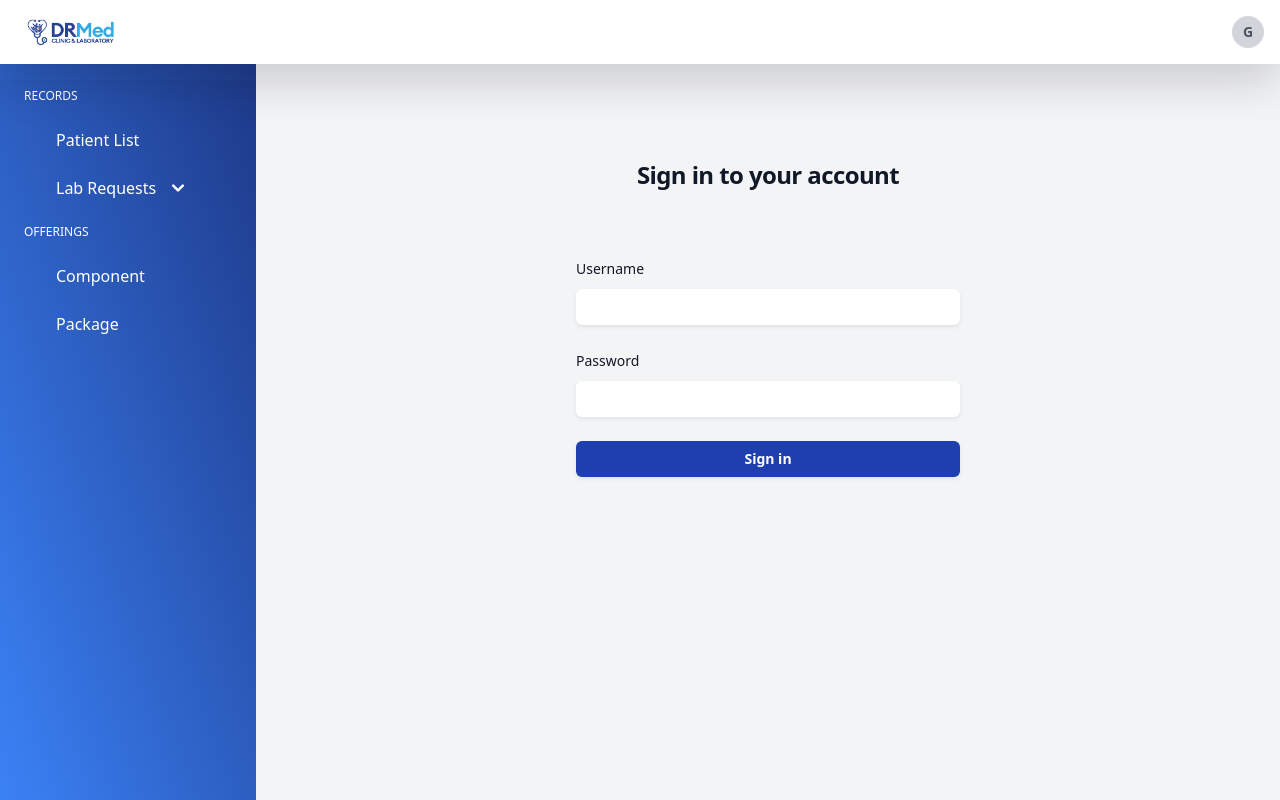
After one commit to daveigh-abogado/drmedlab, a Django app: page /login/ in a window 1280 px wide. The commit adds this page. Run offline with Django 5.2, Linux system fonts and the light colour scheme; style sheets or scripts are compiled from the project's sources; some libraries are stand-ins or nearby versions.

Commit message:
Basic login, no signup yet

```diff
--- a/labreqsys/templates/labreqsys/base.html
+++ b/labreqsys/templates/labreqsys/base.html
@@ -34,23 +34,40 @@
                     <div class="flex items-center">
                         <div class="flex items-center ms-3">
                         <div>
-                            <button type="button" class="flex text-sm bg-gray-800 rounded-full focus:ring-4 focus:ring-gray-300 dark:focus:ring-gray-600" aria-expanded="false" data-dropdown-toggle="dropdown-user">
+                            <button type="button" class="flex text-sm rounded-full focus:ring-4 focus:ring-gray-300 dark:focus:ring-gray-600" aria-expanded="false" data-dropdown-toggle="dropdown-user">
                             <span class="sr-only">Open user menu</span>
-                            <!--user profile pic-->
-                            <img class="w-8 h-8 rounded-full" src="{% static 'images/receptionProfilePic.png' %}" alt="user photo">
+                            {% if user.is_authenticated %}
+                                <div class="w-8 h-8 rounded-full bg-primary-700 flex items-center justify-center">
+                                    <span class="text-white font-semibold">{{ user.username|make_list|first|upper }}</span>
+                                </div>
+                            {% else %}
+                                <div class="w-8 h-8 rounded-full bg-gray-300 flex items-center justify-center">
+                                    <span class="text-gray-600 font-semibold">G</span>
+                                </div>
+                            {% endif %}
                             </button>
                         </div>
 
                         <div class="z-50 hidden my-4 text-base list-none bg-white divide-y divide-gray-100 rounded-sm shadow-sm dark:bg-gray-700 dark:divide-gray-600" id="dropdown-user">
                             <div class="px-4 py-3" role="none">
                             <p class="text-sm text-gray-900 dark:text-white" role="none">
-                                Reception
+                                {% if user.is_authenticated %}
+                                    {{ user.get_full_name|default:user.username }}
+                                {% else %}
+                                    Guest
+                                {% endif %}
                             </p>
                             </div>
                             <ul class="py-1" role="none">
-                            <li>
-                                <a href="#" class="block px-4 py-2 text-sm text-gray-700 hover:bg-gray-100 dark:text-gray-300 dark:hover:bg-gray-600 dark:hover:text-white" role="menuitem">Sign out</a>
-                            </li>
+                            {% if user.is_authenticated %}
+                                <li>
+                                    <a href="{% url 'logout' %}" class="block px-4 py-2 text-sm text-gray-700 hover:bg-gray-100 dark:text-gray-300 dark:hover:bg-gray-600 dark:hover:text-white" role="menuitem">Sign out</a>
+                                </li>
+                            {% else %}
+                                <li>
+                                    <a href="{% url 'login' %}" class="block px-4 py-2 text-sm text-gray-700 hover:bg-gray-100 dark:text-gray-300 dark:hover:bg-gray-600 dark:hover:text-white" role="menuitem">Sign in</a>
+                                </li>
+                            {% endif %}
                             </ul>
                         </div>
                         </div>
--- /dev/null
+++ b/labreqsys/templates/labreqsys/login.html
@@ -0,0 +1,41 @@
+{% extends 'labreqsys/base.html' %}
+{% load static tailwind_tags %}
+
+{% block content %}
+<div class="flex min-h-full flex-col justify-center px-6 py-12 lg:px-8">
+    <div class="sm:mx-auto sm:w-full sm:max-w-sm">
+        <h2 class="mt-10 text-center text-2xl font-bold leading-9 tracking-tight text-gray-900">Sign in to your account</h2>
+    </div>
+
+    <div class="mt-10 sm:mx-auto sm:w-full sm:max-w-sm">
+        <form class="space-y-6" method="POST">
+            {% csrf_token %}
+            {% if error_message %}
+            <div class="bg-red-100 border border-red-400 text-red-700 px-4 py-3 rounded relative" role="alert">
+                <span class="block sm:inline">{{ error_message }}</span>
+            </div>
+            {% endif %}
+
+            <div>
+                <label for="username" class="block text-sm font-medium leading-6 text-gray-900">Username</label>
+                <div class="mt-2">
+                    <input id="username" name="username" type="text" required class="block w-full rounded-md border-0 py-1.5 text-gray-900 shadow-sm ring-1 ring-inset ring-gray-300 placeholder:text-gray-400 focus:ring-2 focus:ring-inset focus:ring-primary-600 sm:text-sm sm:leading-6">
+                </div>
+            </div>
+
+            <div>
+                <div class="flex items-center justify-between">
+                    <label for="password" class="block text-sm font-medium leading-6 text-gray-900">Password</label>
+                </div>
+                <div class="mt-2">
+                    <input id="password" name="password" type="password" required class="block w-full rounded-md border-0 py-1.5 text-gray-900 shadow-sm ring-1 ring-inset ring-gray-300 placeholder:text-gray-400 focus:ring-2 focus:ring-inset focus:ring-primary-600 sm:text-sm sm:leading-6">
+                </div>
+            </div>
+
+            <div>
+                <button type="submit" class="flex w-full justify-center rounded-md bg-primary-700 px-3 py-1.5 text-sm font-semibold leading-6 text-white shadow-sm hover:bg-primary-800 focus-visible:outline focus-visible:outline-2 focus-visible:outline-offset-2 focus-visible:outline-primary-600">Sign in</button>
+            </div>
+        </form>
+    </div>
+</div>
+{% endblock %}
--- a/labreqsys/urls.py
+++ b/labreqsys/urls.py
@@ -5,7 +5,9 @@ from . import views
 
 urlpatterns = [
     path('admin/', admin.site.urls),
-    path('', RedirectView.as_view(url='/patientList', permanent=True)),  # Redirect root URL to /patientList
+    path('', RedirectView.as_view(url='/login', permanent=True)),  # Redirect root URL to login
+    path('login/', views.login_view, name='login'),
+    path('logout/', views.logout_view, name='logout'),
     path('patientList', views.patientList, name='patientList'),
     path('labRequests', views.labRequests, name='labRequests'),
     path('view_patient/<int:pk>/', views.view_patient, name='view_patient'),
@@ -18,5 +20,4 @@ urlpatterns = [
     path('add_patient', views.add_patient, name='add_patient'),
     path('generatePDF', views.generatePDF, name='generatePDF'),
     path('pdf/<int:pk>', views.pdf, name='pdf')
-
 ]
--- a/labreqsys/views.py
+++ b/labreqsys/views.py
@@ -9,6 +9,8 @@ from decimal import Decimal
 from django.utils import timezone
 from django.http import HttpResponse
 from django.urls import reverse
+from django.contrib.auth import authenticate, login, logout
+from django.contrib.auth.decorators import login_required
 
 import pdfkit
 import platform
@@ -40,6 +42,7 @@ def discount(patient, price):
         return payment
 
 # View functions
+@login_required(login_url='login')
 def base(request):
     """
     Render the base template.
@@ -53,6 +56,7 @@ def view_labreqs(request):
     labreqs = LabRequest.objects.all()
     return render(request, 'labreqsys/view_labreqs.html', {'labreqs': labreqs})
 
+@login_required(login_url='login')
 def patientList(request):
     """
     Display a list of all patients.
@@ -60,6 +64,7 @@ def patientList(request):
     patients = Patient.objects.all()
     return render(request, 'labreqsys/patientList.html', {'patients': patients})
 
+@login_required(login_url='login')
 def labRequests(request):
     """
     Display a list of all lab requests.
@@ -68,6 +73,7 @@ def labRequests(request):
 
     return render(request, 'labreqsys/labRequests.html', {'labreqs': labreqs})
 
+@login_required(login_url='login')
 def view_patient(request, pk):
     """
     Display detailed information about a specific patient.
@@ -326,7 +332,8 @@ def submit_labresults(request, line_item_id):
     line_item.save()
     return redirect('view_individual_lab_request', request_id=line_item.request_id)
 
-def add_patient (request):
+@login_required(login_url='login')
+def add_patient(request):
     if request.method == "POST":
 
         last_name = request.POST.get('last_name')
@@ -559,3 +566,21 @@ def savePDF(request, pk):
     response['Content-Disposition'] = f'attachment; filename="{filename}"'  # Correct filename usage
 
     return response
+
+def login_view(request):
+    if request.method == 'POST':
+        username = request.POST.get('username')
+        password = request.POST.get('password')
+        user = authenticate(request, username=username, password=password)
+        if user is not None:
+            login(request, user)
+            return redirect('patientList')
+        else:
+            return render(request, 'labreqsys/login.html', {
+                'error_message': 'Invalid username or password'
+            })
+    return render(request, 'labreqsys/login.html')
+
+def logout_view(request):
+    logout(request)
+    return redirect('login')
```
